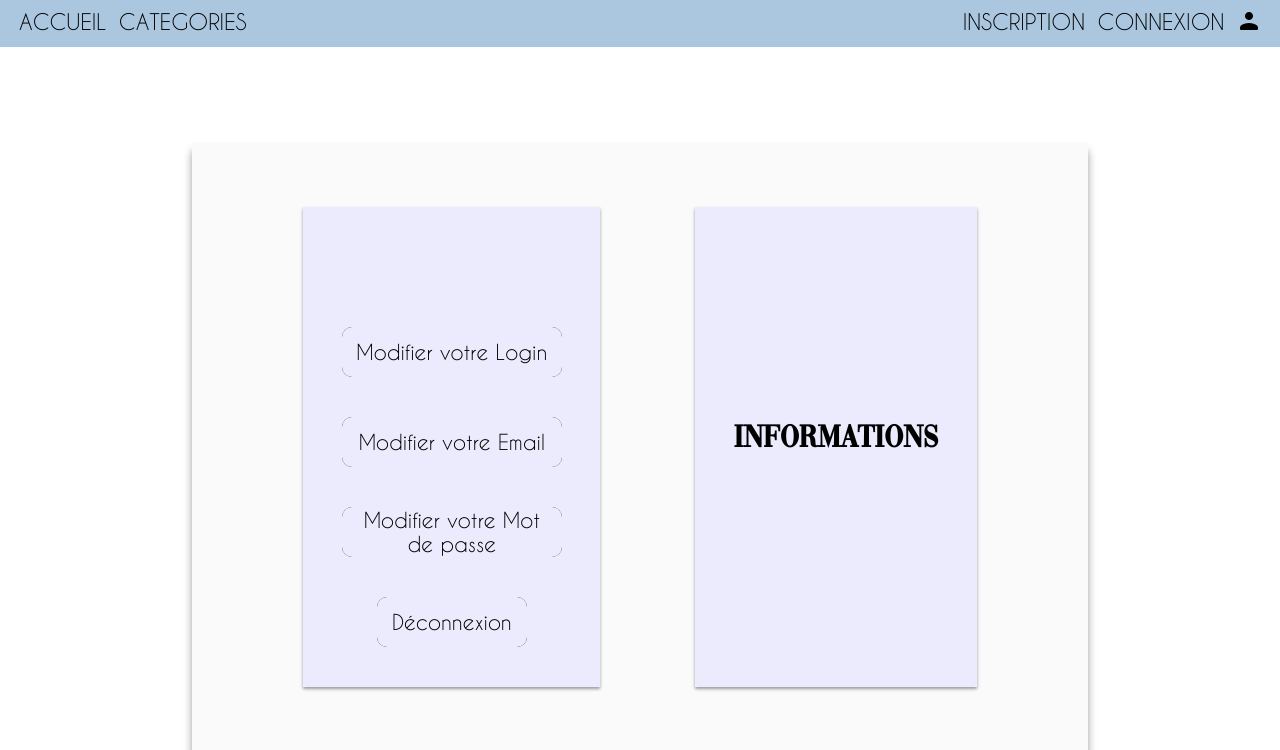
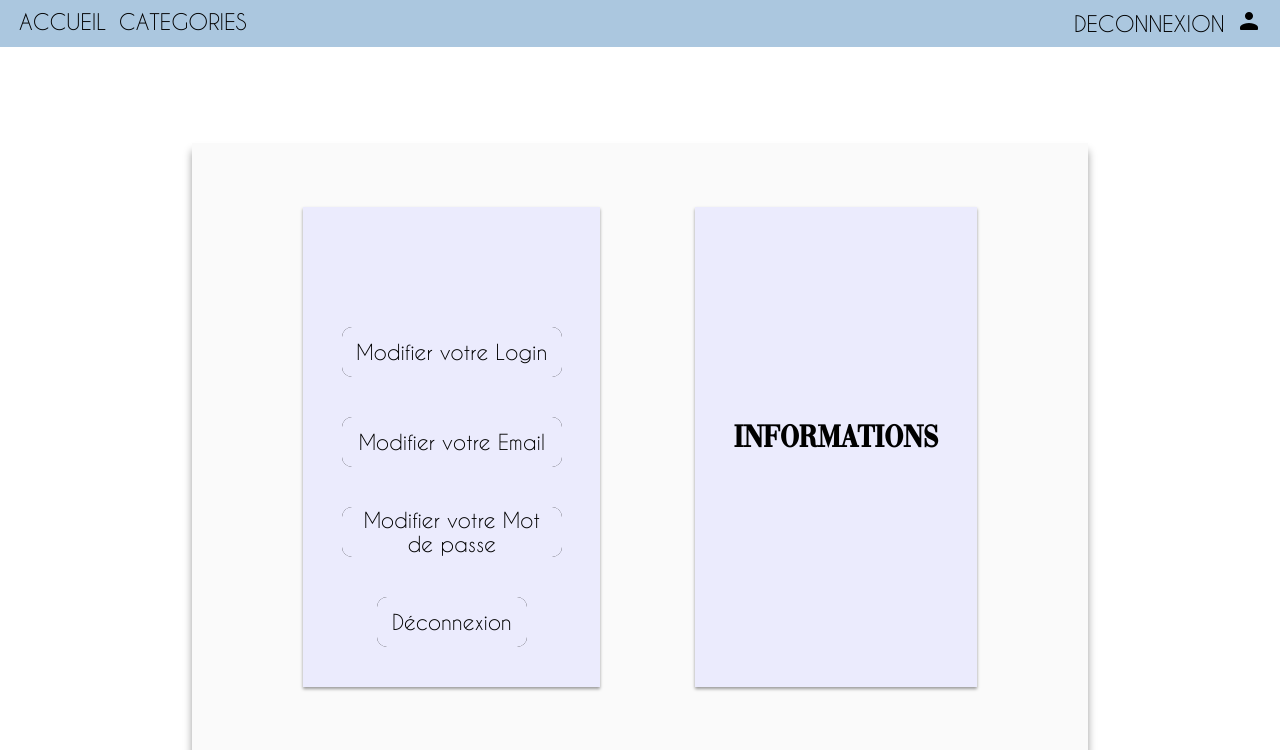
Before and after one commit to hugo-chabert/blog, a PHP site: page /php/profil.php in a window 1280 px wide. Shown: the top 750 px of the page. Run offline with PHP 8.4, Linux system fonts and the light colour scheme; the visitor is signed in with stand-in values (Sample User, id 1).

Commit message:
Modif connexion + header

```diff
--- a/css/header.css
+++ b/css/header.css
@@ -58,3 +58,24 @@ html,body,main{
     justify-content: right;
     width: 50%;
 }
+
+.deco2 {
+    font-family: Dreams;
+    font-size: 100%;
+    border: none;
+    outline: none;
+    color: var(--Black-);
+    cursor: pointer;
+    position: relative;
+    z-index: 0;
+    border-radius: 100px;
+    background-color: transparent;
+}
+.deco2:hover{
+    color: var(--Red-);
+}
+
+.decoButton{
+    display: flex;
+    align-items: center;
+}
--- a/php/connexion.php
+++ b/php/connexion.php
@@ -24,7 +24,6 @@ if (isset($_SESSION['user'])){
     <form action="" method="post" class="login-form">
         <input type="text" id="login" name="login" placeholder="Login"/>
         <input type="password" id="password" name="password" placeholder="Password"/>
-        <input type="password" id="Confirmedpassword" name="Confirmedpassword" placeholder="Confirmed Password"/>
         <button class="button" type="submit" > Se connecter</button>
         <p class="message">Pas de compte ? <a class = 'link' href="inscription.php"><strong>Inscrivez vous !</strong></a></p>
     </form>
--- a/php/fonctions/fonctionR.php
+++ b/php/fonctions/fonctionR.php
@@ -41,10 +41,7 @@ function connect_user() {
                 echo'<p>Compte inexistant</p><style>p{color : var(--RedError-); font-size: 1.4em;}</style>';
             }
             if ($count == 1) {
-                if ($pw != $pw_confirmed) {
-                    echo'<p>Mot de passe non identiques</p><style>p{color : var(--RedError-); font-size: 1.4em;}</style>';
-                }
-                else if (password_verify($pw, $sql_password) == FALSE) {
+                if (password_verify($pw, $sql_password) == FALSE) {
                     echo'<p>Mot de passe incorrect </p><style>p{color : var(--RedError-); font-size: 1.4em;}</style>';
                 }
                 else {
--- a/php/header.php
+++ b/php/header.php
@@ -7,9 +7,10 @@
                 <a href="" class="linkHeader">CATEGORIES</a>
             </div>
             <div class="droiteHeader">
-                <a href="<?php if($nomFichier != 'index.php'){ echo '../';} ?>php/inscription.php" class="linkHeader">INSCRIPTION</a>
-                <a href="<?php if($nomFichier != 'index.php'){ echo '../';} ?>php/connexion.php" class="linkHeader">CONNEXION</a>
-                <a href="<?php if($nomFichier != 'index.php'){ echo '../';} ?>php/profil.php" class="linkHeader"><img class="imgProfil" src="<?php if($nomFichier != 'index.php'){ echo '../';} ?>images/profil.png"></a></a>
+                <?php if(empty($_SESSION['user'])){echo ('<a href="'); if($nomFichier != 'index.php'){ echo '../';} echo ('php/inscription.php" class="linkHeader">INSCRIPTION</a>');} ?>
+                <?php if(empty($_SESSION['user'])){echo ('<a href="'); if($nomFichier != 'index.php'){ echo '../';} echo ('php/connexion.php" class="linkHeader">CONNEXION</a>');} ?>
+                <?php if(!empty($_SESSION['user'])){echo ('<form action="" method = "POST" class="decoButton"><button class = "deco2" type = "submit" name = "deconnexion" value ="Deconnexion">DECONNEXION</button></form>');} ?>
+                <?php if(!empty($_SESSION['user'])){echo ('<a href="'); if($nomFichier != 'index.php'){ echo '../';} echo ('php/profil.php" class="linkHeader"><img class="imgProfil" src="'); if($nomFichier != "index.php"){ echo "../";}; echo ('images/profil.png"></a></a>');} ?>
             </div>
         </div>
     </div>
```
Also changed, not shown: php/fonctions/fonctionF.php (line endings or trailing spaces).
